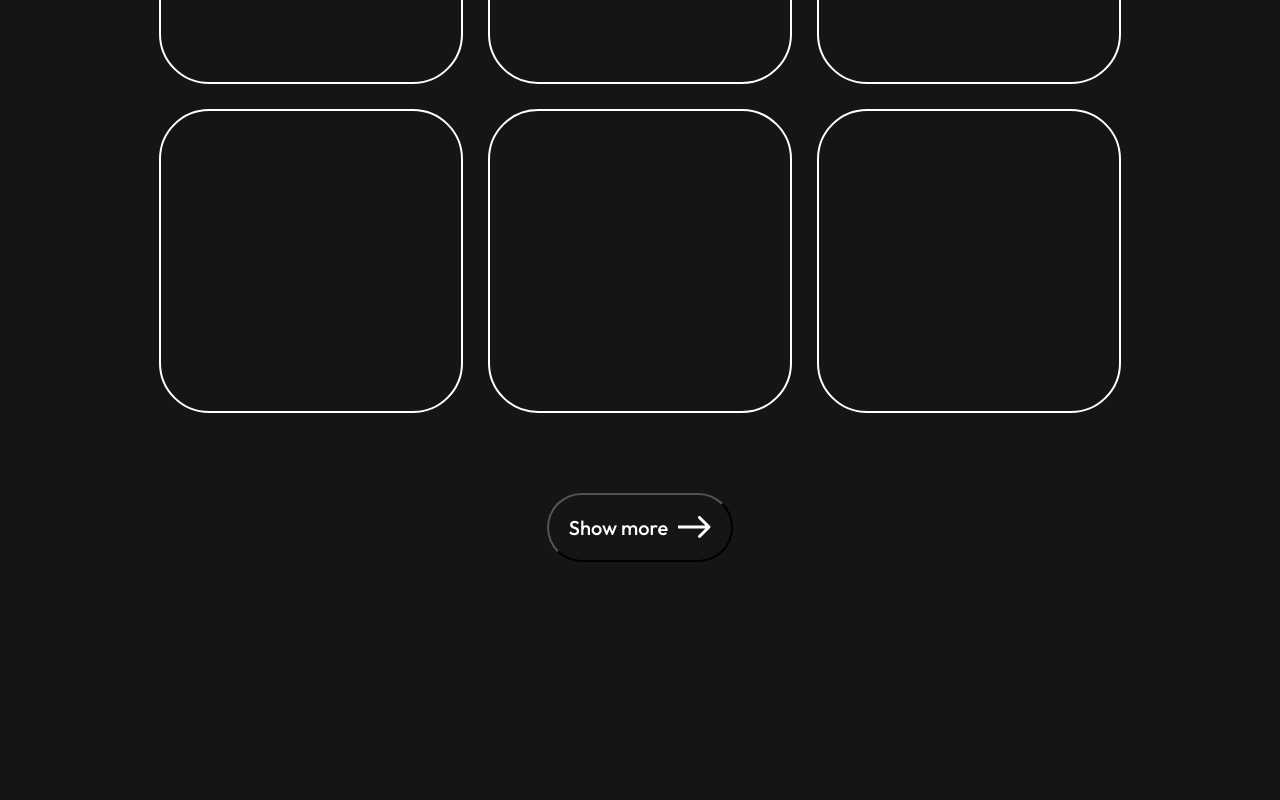
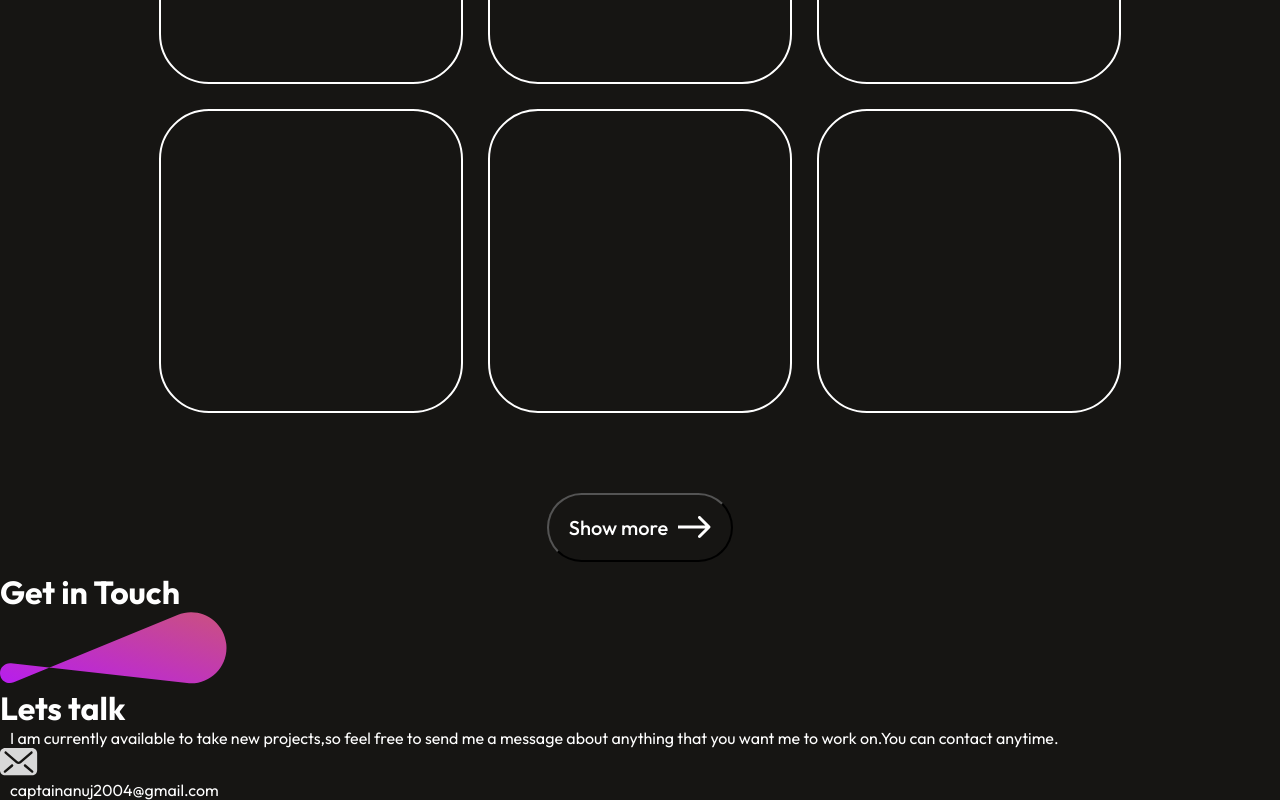
Before and after one commit to Captainanujm/PortFolio, a React (Vite) app: page / in a window 1280 px wide. Shown: the part 3464-4264 px from the top of the page. Before the commit the page ends 4036 px from the top, so only its background shows below. Built offline with nearby package versions, Linux system fonts and the light colour scheme; the HTML template or start-up script is replaced by a standard one.

Commit message:
contact section

```diff
--- a/src/App.jsx
+++ b/src/App.jsx
@@ -4,6 +4,7 @@ import Hero from "./Components/Hero/Hero.jsx";
 import About from "./Components/About/About.jsx";
 import Services from "./Components/Services/Services.jsx";
 import Mywork from "./Components/My_Work/My_work.jsx";
+import Contact from "./Components/Contact/Contact.jsx";
 import "./index.css";
 function App(){
   return <div className="app">
@@ -12,7 +13,7 @@ function App(){
     <About/>
     <Services/>
     <Mywork/>
-
-  </div>
+    <Contact/>
+    </div>
 }
 export default App;
--- a/src/Components/Contact/Contact.jsx
+++ b/src/Components/Contact/Contact.jsx
@@ -0,0 +1,21 @@
+import react from "react";
+import theme from "../../assets/assets/theme_pattern.svg";
+import mail from "../../assets/assets/mail_icon.svg";
+function Contact(){
+    return(<div className="contact">
+        <div className="contact-title">
+            <h1>Get in Touch</h1>
+            <img src={theme} alt="theme"/>
+        </div>
+        <div className="lets-talk">
+            <h1>Lets talk</h1>
+            <p>I am currently available to take new projects,so feel free to send me a message about anything that you want me to work on.You can contact anytime.</p>
+            </div>
+            <div className="mail-details">
+            <img src={mail} alt="mail-icon"/><p>captainanuj2004@gmail.com</p>
+            </div>
+
+        </div>
+)
+}
+export default Contact;
```
